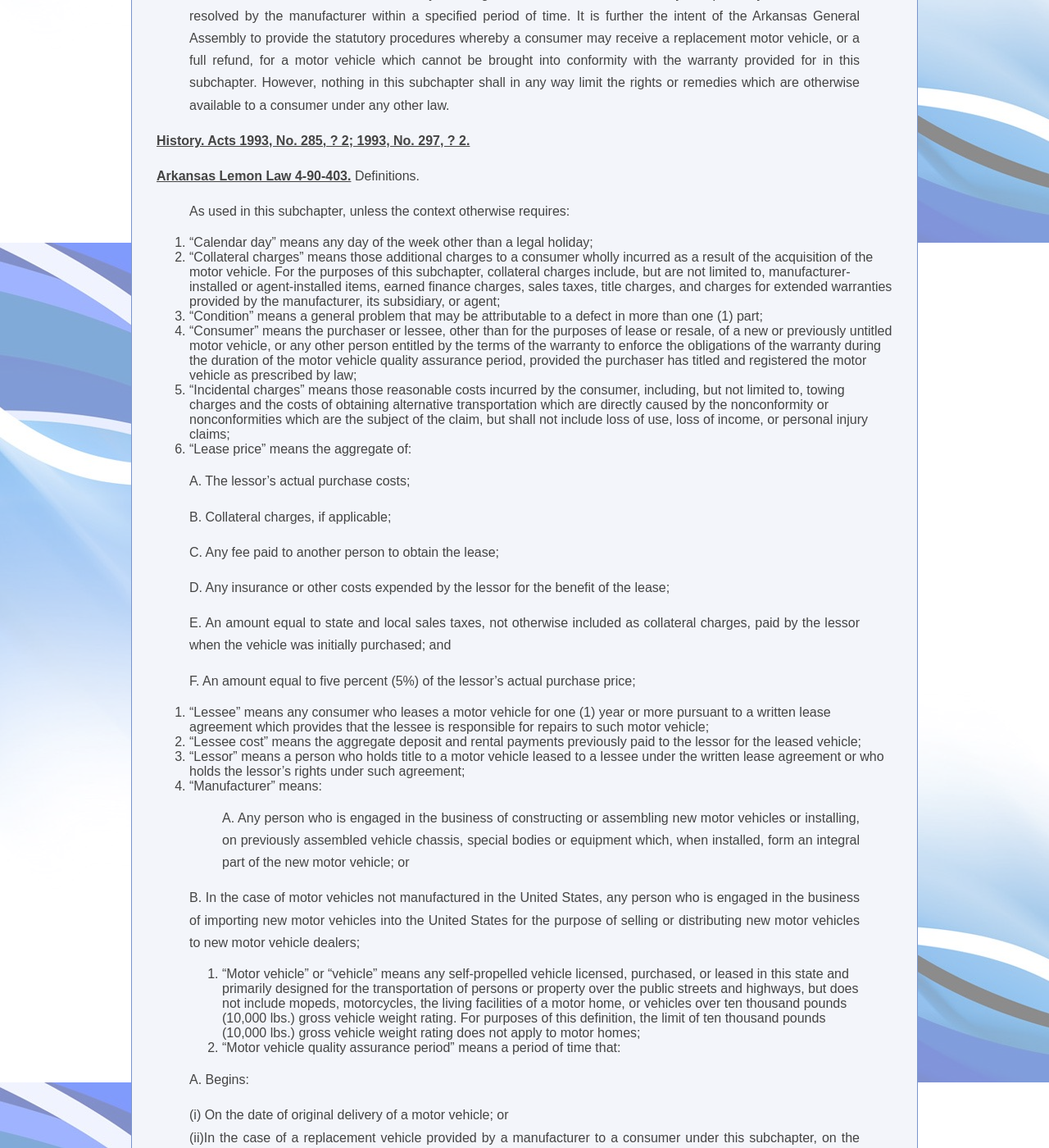
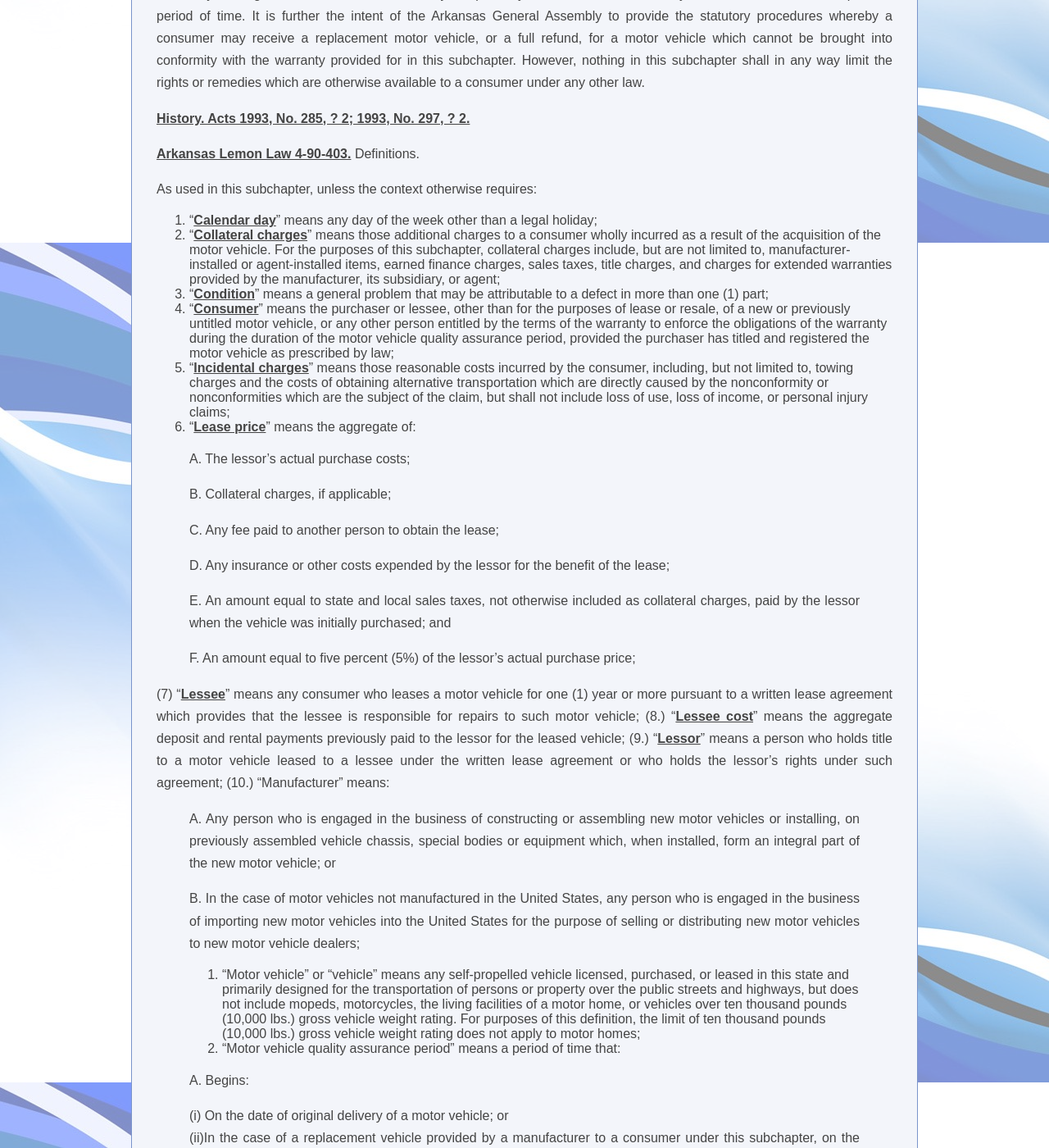
Before and after one commit to lemonlawaz/lemonlawaz.github.io, a Jekyll site: the page built from lemonlaws/arkansas.md, in a window 1280 px wide and 1400 px high, scrolled down 728 px. Shown: the whole window at 82% size. Built offline with Jekyll 4.4.1, drawn with Linux system fonts in a browser that asks for light colours; some of the changed text lies outside the part shown.

Commit message:
Update arkansas.md

```diff
--- a/lemonlaws/arkansas.md
+++ b/lemonlaws/arkansas.md
@@ -14,20 +14,20 @@
 
 **Arkansas Lemon Law 4-90-402.** Legislative determinations and intent.
 
->The Arkansas General Assembly recognizes that a motor vehicle is a major consumer acquisition and that a defective motor vehicle undoubtedly creates a hardship for the consumer. The Arkansas General Assembly further recognizes that a duly franchised motor vehicle dealer is an authorized service agent of the manufacturer. It is the intent of the Arkansas General Assembly that a good faith motor vehicle warranty complaint by a consumer be resolved by the manufacturer within a specified period of time. It is further the intent of the Arkansas General Assembly to provide the statutory procedures whereby a consumer may receive a replacement motor vehicle, or a full refund, for a motor vehicle which cannot be brought into conformity with the warranty provided for in this subchapter. However, nothing in this subchapter shall in any way limit the rights or remedies which are otherwise available to a consumer under any other law.
+The Arkansas General Assembly recognizes that a motor vehicle is a major consumer acquisition and that a defective motor vehicle undoubtedly creates a hardship for the consumer. The Arkansas General Assembly further recognizes that a duly franchised motor vehicle dealer is an authorized service agent of the manufacturer. It is the intent of the Arkansas General Assembly that a good faith motor vehicle warranty complaint by a consumer be resolved by the manufacturer within a specified period of time. It is further the intent of the Arkansas General Assembly to provide the statutory procedures whereby a consumer may receive a replacement motor vehicle, or a full refund, for a motor vehicle which cannot be brought into conformity with the warranty provided for in this subchapter. However, nothing in this subchapter shall in any way limit the rights or remedies which are otherwise available to a consumer under any other law.
 
 **History. Acts 1993, No. 285, ? 2; 1993, No. 297, ? 2.**
 
 **Arkansas Lemon Law 4-90-403.** Definitions.
 
->As used in this subchapter, unless the context otherwise requires:
+As used in this subchapter, unless the context otherwise requires:
 
-  1. "Calendar day" means any day of the week other than a legal holiday; <br>
-  2. "Collateral charges" means those additional charges to a consumer wholly incurred as a result of the acquisition of the motor vehicle. For the purposes of this subchapter, collateral charges include, but are not limited to, manufacturer-installed or agent-installed items, earned finance charges, sales taxes, title charges, and charges for extended warranties provided by the manufacturer, its subsidiary, or agent; <br>
-  3. "Condition" means a general problem that may be attributable to a defect in more than one (1) part; <br>
-  4. "Consumer" means the purchaser or lessee, other than for the purposes of lease or resale, of a new or previously untitled motor vehicle, or any other person entitled by the terms of the warranty to enforce the obligations of the warranty during the duration of the motor vehicle quality assurance period, provided the purchaser has titled and registered the motor vehicle as prescribed by law; <br>
-  5. "Incidental charges" means those reasonable costs incurred by the consumer, including, but not limited to, towing charges and the costs of obtaining alternative transportation which are directly caused by the nonconformity or nonconformities which are the subject of the claim, but shall not include loss of use, loss of income, or personal injury claims;
-  6. "Lease price" means the aggregate of:
+  1. "**Calendar day**" means any day of the week other than a legal holiday; <br>
+  2. "**Collateral charges**" means those additional charges to a consumer wholly incurred as a result of the acquisition of the motor vehicle. For the purposes of this subchapter, collateral charges include, but are not limited to, manufacturer-installed or agent-installed items, earned finance charges, sales taxes, title charges, and charges for extended warranties provided by the manufacturer, its subsidiary, or agent; <br>
+  3. "**Condition**" means a general problem that may be attributable to a defect in more than one (1) part; <br>
+  4. "**Consumer**" means the purchaser or lessee, other than for the purposes of lease or resale, of a new or previously untitled motor vehicle, or any other person entitled by the terms of the warranty to enforce the obligations of the warranty during the duration of the motor vehicle quality assurance period, provided the purchaser has titled and registered the motor vehicle as prescribed by law; <br>
+  5. "**Incidental charges**" means those reasonable costs incurred by the consumer, including, but not limited to, towing charges and the costs of obtaining alternative transportation which are directly caused by the nonconformity or nonconformities which are the subject of the claim, but shall not include loss of use, loss of income, or personal injury claims;
+  6. "**Lease price**" means the aggregate of:
 
   >A. The lessor's actual purchase costs;
 
@@ -41,14 +41,15 @@
 
   >F. An amount equal to five percent (5%) of the lessor's actual purchase price;
 
-  7. "Lessee" means any consumer who leases a motor vehicle for one (1) year or more pursuant to a written lease agreement which provides that the lessee is responsible for repairs to such motor vehicle;
-  8. "Lessee cost" means the aggregate deposit and rental payments previously paid to the lessor for the leased vehicle;
-  9. "Lessor" means a person who holds title to a motor vehicle leased to a lessee under the written lease agreement or who holds the lessor's rights under such agreement;
-  10. "Manufacturer" means:
-  >A. Any person who is engaged in the business of constructing or assembling new motor vehicles or installing, on previously assembled vehicle chassis, special bodies or equipment which, when installed, form an integral part of the new motor vehicle; or
+  (7) "**Lessee**" means any consumer who leases a motor vehicle for one (1) year or more pursuant to a written lease agreement which provides that the lessee is responsible for repairs to such motor vehicle;
+  (8.) "**Lessee cost**" means the aggregate deposit and rental payments previously paid to the lessor for the leased vehicle;
+  (9.) "**Lessor**" means a person who holds title to a motor vehicle leased to a lessee under the written lease agreement or who holds the lessor's rights under such agreement;
+  (10.) "Manufacturer" means:
 
-  >B. In the case of motor vehicles not manufactured in the United States, any person who is engaged in the business of importing new motor vehicles into the United States for the purpose of selling or distributing new motor vehicles to new motor vehicle dealers;
-  11. "Motor vehicle" or "vehicle" means any self-propelled vehicle licensed, purchased, or leased in this state and primarily designed for the transportation of persons or property over the public streets and highways, but does not include mopeds, motorcycles, the living facilities of a motor home, or vehicles over ten thousand pounds (10,000 lbs.) gross vehicle weight rating. For purposes of this definition, the limit of ten thousand pounds (10,000 lbs.) gross vehicle weight rating does not apply to motor homes;
+  >A. Any person who is engaged in the business of constructing or assembling new motor vehicles or installing, on previously assembled vehicle chassis, special bodies or equipment which, when installed, form an integral part of the new motor vehicle; or <br>
+
+  >B. In the case of motor vehicles not manufactured in the United States, any person who is engaged in the business of importing new motor vehicles into the United States for the purpose of selling or distributing new motor vehicles to new motor vehicle dealers; <br>
+  11. "Motor vehicle" or "vehicle" means any self-propelled vehicle licensed, purchased, or leased in this state and primarily designed for the transportation of persons or property over the public streets and highways, but does not include mopeds, motorcycles, the living facilities of a motor home, or vehicles over ten thousand pounds (10,000 lbs.) gross vehicle weight rating. For purposes of this definition, the limit of ten thousand pounds (10,000 lbs.) gross vehicle weight rating does not apply to motor homes; <br>
   12. "Motor vehicle quality assurance period" means a period of time that:
 
   >A. Begins:
@@ -56,68 +57,69 @@
   > (i) On the date of original delivery of a motor vehicle; or  <br>
   > (ii)In the case of a replacement vehicle provided by a manufacturer to a consumer under this subchapter, on the date of delivery of the replacement vehicle to the consumer; and
 
-  >B. Ends twenty-four (24) months after the date of the original delivery of the motor vehicle to a consumer, or the first twenty-four thousand (24,000) miles of operation attributable to the consumer, whichever is later;
-  13. "Nonconformity" means any specific or generic defect or condition or any concurrent combination of defects or conditions that:
-  14. "Person" means any natural person, partnership, firm, corporation, association, joint venture, trust, or other legal entity;
-  15. "Purchase price" means the cash price paid for the motor vehicle appearing in the sales agreement or contract, including any net allowance for a trade-in vehicle;
-  16. "Replacement motor vehicle" means a motor vehicle which is identical or reasonably equivalent to the motor vehicle to be replaced, as the motor vehicle replaced existed at the time of the original acquisition; and
-  17. "Warranty" means any written warranty issued by the manufacturer, or any affirmation of fact or promise made by the manufacturer, excluding statements made by the dealer, in connection with the sale or lease of a motor vehicle to a consumer which relates to the nature of the material or workmanship and affirms or promises that such material or workmanship is free of defects or will meet a specified level of performance. .
+  >B. Ends twenty-four (24) months after the date of the original delivery of the motor vehicle to a consumer, or the first twenty-four thousand (24,000) miles of operation attributable to the consumer, whichever is later; <br>
+  13. "Nonconformity" means any specific or generic defect or condition or any concurrent combination of defects or conditions that:  <br>
+  14. "Person" means any natural person, partnership, firm, corporation, association, joint venture, trust, or other legal entity; <br>
+  15. "Purchase price" means the cash price paid for the motor vehicle appearing in the sales agreement or contract, including any net allowance for a trade-in vehicle; <br>
+  16. "Replacement motor vehicle" means a motor vehicle which is identical or reasonably equivalent to the motor vehicle to be replaced, as the motor vehicle replaced existed at the time of the original acquisition; and <br>
+  17. "Warranty" means any written warranty issued by the manufacturer, or any affirmation of fact or promise made by the manufacturer, excluding statements made by the dealer, in connection with the sale or lease of a motor vehicle to a consumer which relates to the nature of the material or workmanship and affirms or promises that such material or workmanship is free of defects or will meet a specified level of performance.
 
 **History. Acts 1993, No. 285, ? 3; 1993, No. 297, ? 3; 1995, No. 302, ? 1.**
 
 **Arkansas Lemon Law 4-90-404.** Notice by consumer - Disclosure by manufacturer, agent, or dealer.
 
 (a)
-  >1. A consumer must notify the manufacturer of a claim under this subchapter if the manufacturer has made the disclosure required by subsection (b) of this section. <br>
-  >2. However, if the manufacturer has not made the required disclosure, the consumer is not required to notify the manufacturer of a claim under this subchapter.
+  1. A consumer must notify the manufacturer of a claim under this subchapter if the manufacturer has made the disclosure required by subsection (b) of this section. <br>
+  2. However, if the manufacturer has not made the required disclosure, the consumer is not required to notify the manufacturer of a claim under this subchapter.
 
 (b)
-  >1. At the time of the consumer's purchase or lease of the vehicle, the manufacturer, its agent, or an authorized dealer shall provide to the consumer a written statement that explains the consumer's rights and obligations under this subchapter. <br>
-  >2. The written statement shall be prepared by the Consumer Protection Division of the Office of the Attorney General and shall include the telephone number of the Consumer Protection Division that the consumer can contact to obtain information regarding his or her rights and obligations under this subchapter. <br>
-  >3. For each failure of the manufacturer, its agent, or an authorized dealer to provide to a consumer the written statement required under this section, the manufacturer shall be liable to the State of Arkansas for a civil penalty of not less than twenty-five dollars ($25.00) nor more than one thousand dollars ($1,000).
+  1. At the time of the consumer's purchase or lease of the vehicle, the manufacturer, its agent, or an authorized dealer shall provide to the consumer a written statement that explains the consumer's rights and obligations under this subchapter. <br>
+  2. The written statement shall be prepared by the Consumer Protection Division of the Office of the Attorney General and shall include the telephone number of the Consumer Protection Division that the consumer can contact to obtain information regarding his or her rights and obligations under this subchapter. <br>
+  3. For each failure of the manufacturer, its agent, or an authorized dealer to provide to a consumer the written statement required under this section, the manufacturer shall be liable to the State of Arkansas for a civil penalty of not less than twenty-five dollars ($25.00) nor more than one thousand dollars ($1,000).
 
 (c)
-  >1. The manufacturer shall clearly and conspicuously disclose to the consumer, in the warranty or owner's manual, that written notice of the nonconformity is required before the buyer may be eligible for a refund or replacement of the vehicle.
-  >2. The manufacturer shall provide the consumer with conspicuous notice of the address and phone number for its zone, district, or regional office for this state at the time of vehicle acquisition, to which the buyer must send notification.
+  1. The manufacturer shall clearly and conspicuously disclose to the consumer, in the warranty or owner's manual, that written notice of the nonconformity is required before the buyer may be eligible for a refund or replacement of the vehicle.
+  2. The manufacturer shall provide the consumer with conspicuous notice of the address and phone number for its zone, district, or regional office for this state at the time of vehicle acquisition, to which the buyer must send notification.
 
 **History. Acts 1993, No. 285, ? 5; 1993, No. 297, ? 5; 1995, No. 302, ? 2.**
 
 **Arkansas Lemon Law 4-90-405.** Required warranty repairs.
 
->If a motor vehicle does not conform to the warranty and the consumer reports the nonconformity to the manufacturer, its agent, or authorized dealer during the motor vehicle quality assurance period, the manufacturer, its agent, or authorized dealer shall make such repairs as are necessary to correct the nonconformity, even if the repairs are made after the expiration of the term of protection.
+If a motor vehicle does not conform to the warranty and the consumer reports the nonconformity to the manufacturer, its agent, or authorized dealer during the motor vehicle quality assurance period, the manufacturer, its agent, or authorized dealer shall make such repairs as are necessary to correct the nonconformity, even if the repairs are made after the expiration of the term of protection.
 History. Acts 1993, No. 285, ? 4; 1993, No. 297, ? 4.
 
 **Arkansas Lemon Law 4-90-406.** Failure to make required repairs.
 (a)
-  >1. After three (3) attempts have been made to repair the same nonconformity that substantially impairs the motor vehicle, or after one (1) attempt to repair a nonconformity that is likely to cause death or serious bodily injury, the consumer shall give written notification, by certified or registered mail, to the manufacturer of the need to repair the nonconformity in order to allow the manufacturer a final attempt to cure the nonconformity.
-  >2. The manufacturer shall, within ten (10) days after receipt of the notification, notify and provide the consumer with the opportunity to have the vehicle repaired at a reasonably accessible repair facility, and, after delivery of the vehicle to the designated repair facility by the consumer, the manufacturer shall, within ten (10) days, conform the motor vehicle to the warranty.
-  >3. If the manufacturer fails to notify and provide the consumer with the opportunity to have the vehicle repaired at a reasonably accessible repair facility or fails to perform the repairs within the time periods prescribed in this subsection, the requirement that the manufacturer be given a final attempt to cure the nonconformity does not apply and a non rebuttable presumption of a reasonable number of attempts to repair arises.
+  1. After three (3) attempts have been made to repair the same nonconformity that substantially impairs the motor vehicle, or after one (1) attempt to repair a nonconformity that is likely to cause death or serious bodily injury, the consumer shall give written notification, by certified or registered mail, to the manufacturer of the need to repair the nonconformity in order to allow the manufacturer a final attempt to cure the nonconformity. <br>
+  2. The manufacturer shall, within ten (10) days after receipt of the notification, notify and provide the consumer with the opportunity to have the vehicle repaired at a reasonably accessible repair facility, and, after delivery of the vehicle to the designated repair facility by the consumer, the manufacturer shall, within ten (10) days, conform the motor vehicle to the warranty. <br>
+  3. If the manufacturer fails to notify and provide the consumer with the opportunity to have the vehicle repaired at a reasonably accessible repair facility or fails to perform the repairs within the time periods prescribed in this subsection, the requirement that the manufacturer be given a final attempt to cure the nonconformity does not apply and a non rebuttable presumption of a reasonable number of attempts to repair arises.
 
 (b)
-  1.
-  >A. If the manufacturer, its agent, or authorized dealer has not conformed the motor vehicle to the warranty by repairing or correcting one (1) or more nonconformities that substantially impair the motor vehicle after a reasonable number of attempts, the manufacturer, within forty (40) days, shall:
+  1. <br>
+  A. If the manufacturer, its agent, or authorized dealer has not conformed the motor vehicle to the warranty by repairing or correcting one (1) or more nonconformities that substantially impair the motor vehicle after a reasonable number of attempts, the manufacturer, within forty (40) days, shall: <br>
   >i. At the time of its receipt of payment of a reasonable offset for use by the consumer, replace the motor vehicle with a replacement motor vehicle acceptable to the consumer; or
 
-  >ii. Repurchase the motor vehicle from the consumer or lessor and refund to the consumer or lessor the full purchase price or lease price, less a reasonable offset for use and less a reasonable offset for physical damage sustained to the vehicle while under the ownership of the consumer.
-  >B. The replacement or refund shall include payment of all collateral and reasonably incurred incidental charges.
-  2. (A) The consumer shall have an unconditional right to choose a refund rather than a replacement. (B) At the time of such refund or replacement, the consumer, lienholder, or lessor shall furnish to the manufacturer clear title to and possession of the motor vehicle.
+  >ii. Repurchase the motor vehicle from the consumer or lessor and refund to the consumer or lessor the full purchase price or lease price, less a reasonable offset for use and less a reasonable offset for physical damage sustained to the vehicle while under the ownership of the consumer. <br>
+
+  B. The replacement or refund shall include payment of all collateral and reasonably incurred incidental charges. <br>
+  2. (A) The consumer shall have an unconditional right to choose a refund rather than a replacement. (B) At the time of such refund or replacement, the consumer, lienholder, or lessor shall furnish to the manufacturer clear title to and possession of the motor vehicle. <br>
   3. The amount of reasonable offset for use by the consumer shall be determined by multiplying the actual price of the new motor vehicle paid or payable by the consumer, including any charges for transportation and manufacturer-installed or agent-installed options, by a fraction having as its denominator one hundred twenty thousand (120,000) and having as its numerator the number of miles traveled by the new motor vehicle prior to the time the buyer first delivered the vehicle to the manufacturer, its agent, or authorized dealer for correction of the problem that gave rise to the nonconformity.
 
 **History. Acts 1993, No. 285, ? 6; 1993, No. 297, ? 6; 1995, No. 302, ? 3.**
 
 **Arkansas Lemon Law 4-90-407.** Refunds.
 (a)
-  >1. Refunds shall be made to the consumer and lienholder of record, if any, as their interests may appear.
-  >2. If applicable, refunds shall be made to the lessor and lessee as follows:
-    >A. The lessee shall receive the lessee cost less a reasonable offset for use; and
+  1. Refunds shall be made to the consumer and lienholder of record, if any, as their interests may appear.
+  2. If applicable, refunds shall be made to the lessor and lessee as follows:
+    A. The lessee shall receive the lessee cost less a reasonable offset for use; and
 
-    >B. The lessor shall receive the lease price less the aggregate deposit and rental payments previously paid to the lessor for the leased vehicle.
+    B. The lessor shall receive the lease price less the aggregate deposit and rental payments previously paid to the lessor for the leased vehicle.
 
 (b)
->If the manufacturer makes a refund to the lessor or lessee pursuant to this subchapter, the consumer's lease agreement with the lessor shall be terminated upon payment of the refund and no penalty for early termination shall be assessed.
+If the manufacturer makes a refund to the lessor or lessee pursuant to this subchapter, the consumer's lease agreement with the lessor shall be terminated upon payment of the refund and no penalty for early termination shall be assessed.
 
 (c)
->If a replaced vehicle was financed by the manufacturer, its subsidiary, or agent, the manufacturer, subsidiary, or agent may not require the buyer to enter into any refinancing agreement concerning a replacement vehicle that would create any financial obligations upon the buyer beyond those of the original financing agreement.
+If a replaced vehicle was financed by the manufacturer, its subsidiary, or agent, the manufacturer, subsidiary, or agent may not require the buyer to enter into any refinancing agreement concerning a replacement vehicle that would create any financial obligations upon the buyer beyond those of the original financing agreement.
 
 **History. Acts 1993, No. 285, ? 7; 1993, No. 297, ? 7.**
 
```
